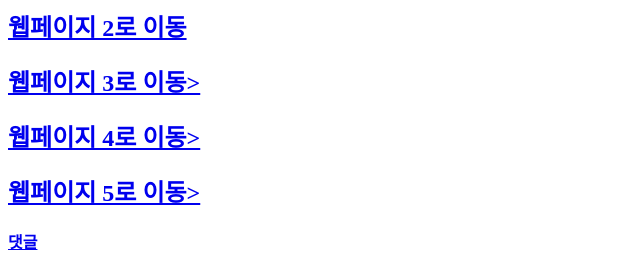
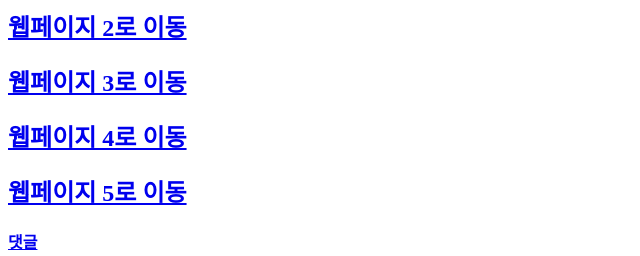
Before and after one commit to hyuhnoface12/hyunho, a plain HTML site: page index.html in a window 1280 px wide. Shown: the part 136-392 px from the top of the page, 0-640 px from the left. Drawn offline with Linux system fonts and the light colour scheme.

Commit message:
Add files via upload

```diff
--- a/index.html
+++ b/index.html
@@ -8,9 +8,9 @@
         <h1><a href = "index.html">홈페이지로 이동</a></h1>
         <h2><a href = "1.html">웹페이지 1로 이동</a></h2>
         <h2><a href = "2.html">웹페이지 2로 이동</a></h2>
-        <h2><a href = "3.html">웹페이지 3로 이동></a></h2>
-        <h2><a href = "4.html">웹페이지 4로 이동></a></h2>
-        <h2><a href = "5.html">웹페이지 5로 이동></a></h2>
+        <h2><a href = "3.html">웹페이지 3로 이동</a></h2>
+        <h2><a href = "4.html">웹페이지 4로 이동</a></h2>
+        <h2><a href = "5.html">웹페이지 5로 이동</a></h2>
         <h4><a href = "comment.html">댓글</a></h4>
         이곳은 홈페이지 입니다.
 
```
Also changed, not shown: comment.html (line endings or trailing spaces).
